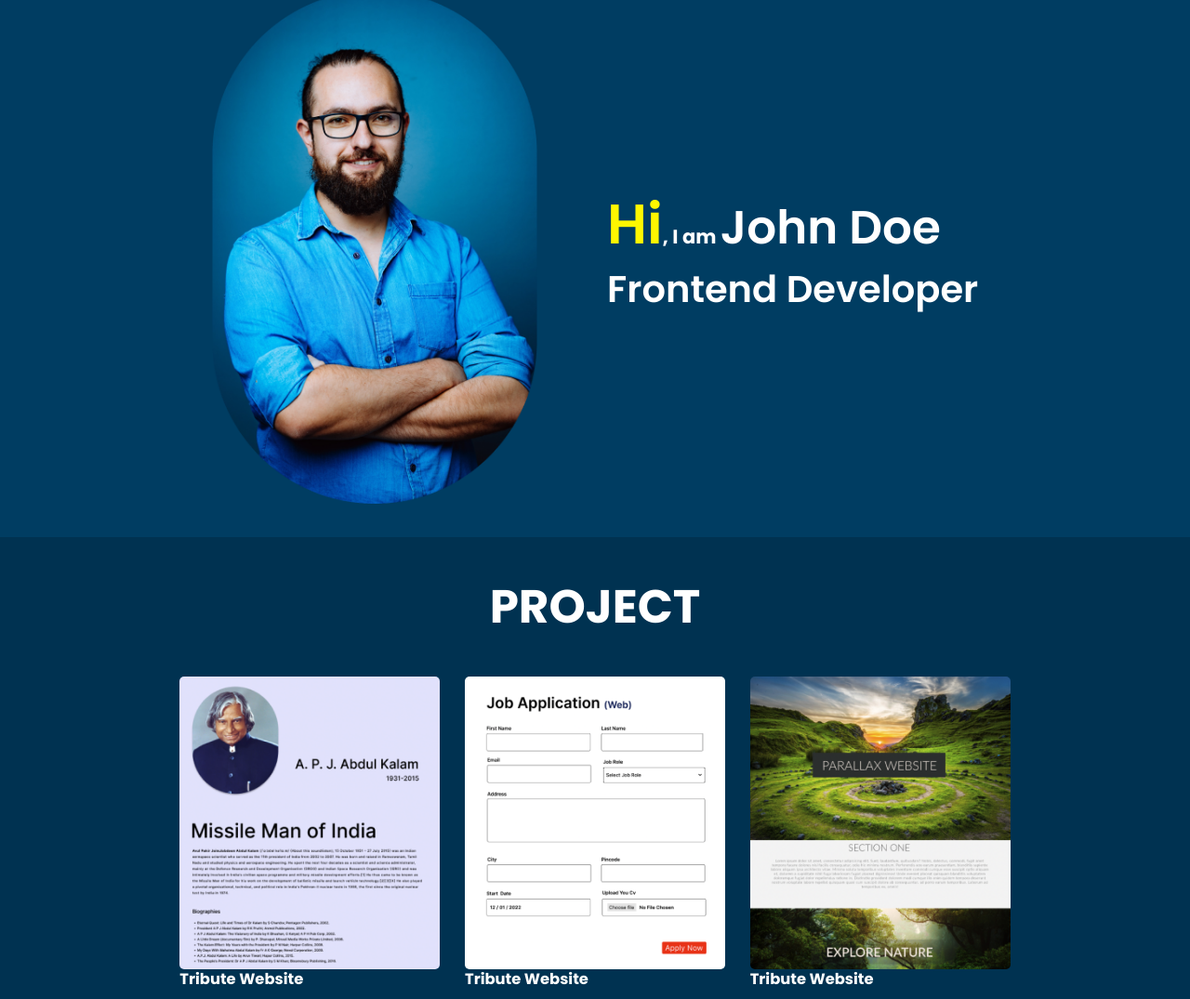
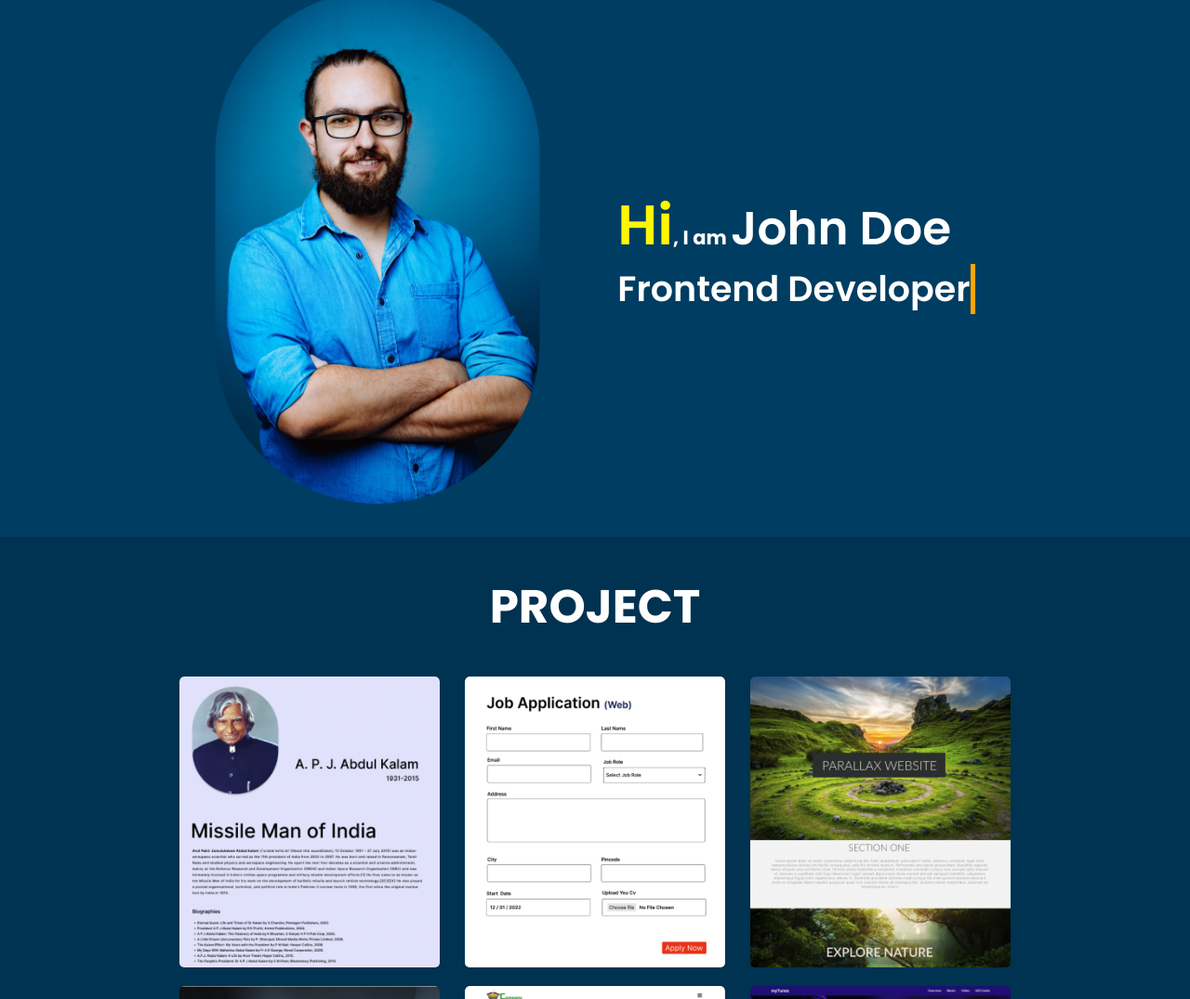
Before and after one commit to sumangitron/HTML-CSS-Project, a plain HTML site: page Portfolio Website/index.html in a window 1280 px wide. Shown: the part 99-1174 px from the top of the page at 93% size. Drawn offline with Linux system fonts and the light colour scheme.

Commit message:
apply animation

```diff
--- a/Portfolio Website/style.css
+++ b/Portfolio Website/style.css
@@ -100,8 +100,31 @@ nav ul li:hover {
 }
 
 .hero-content h2 {
-  font-size: 4rem;
+  font-size: 3.8rem;
   font-weight: 600;
+  overflow: hidden; /* Ensures the content is not revealed until the animation */
+  border-right: 0.15em solid orange; /* The typwriter cursor */
+  white-space: nowrap; /* Keeps the content on a single line */
+  margin: 0 auto; /* Gives that scrolling effect as the typing happens */ /* Adjust as needed */
+  animation: typing 5s steps(40, end), blink-caret 0.75s step-end infinite;
+}
+
+@keyframes typing {
+  from {
+    width: 0;
+  }
+  to {
+    width: 100%;
+  }
+}
+@keyframes blink-caret {
+  from,
+  to {
+    border-color: transparent;
+  }
+  50% {
+    border-color: orange;
+  }
 }
 
 #project {
@@ -132,10 +155,43 @@ nav ul li:hover {
   display: flex;
   flex-direction: column;
   border-radius: 0.5rem;
+  overflow: hidden;
+  transition: 0.2s ease-in-out;
+  cursor: pointer;
+}
+
+.card:hover {
+  transform: scale(1.05);
+  transition: 1s ease-in-out;
+}
+
+.card:hover img {
+  transform: scale(1.05);
+  transition: 0.3s ease-in-out;
+  opacity: 0.8;
 }
 
 .card img {
   border-radius: 0.5rem;
+}
+
+.card-content {
+  padding: 2rem;
+  position: relative;
+  top: -6.5rem;
+  margin-bottom: -6.5rem;
+  transform: translateY(100px);
+  transition: 0.5s ease-in-out;
+}
+
+.card-content h3 {
+  text-align: center;
+}
+
+.card:hover .card-content {
+  background: white;
+  color: var(--dark-color);
+  transform: translateY(0px);
 }
 
 #contact {
```
